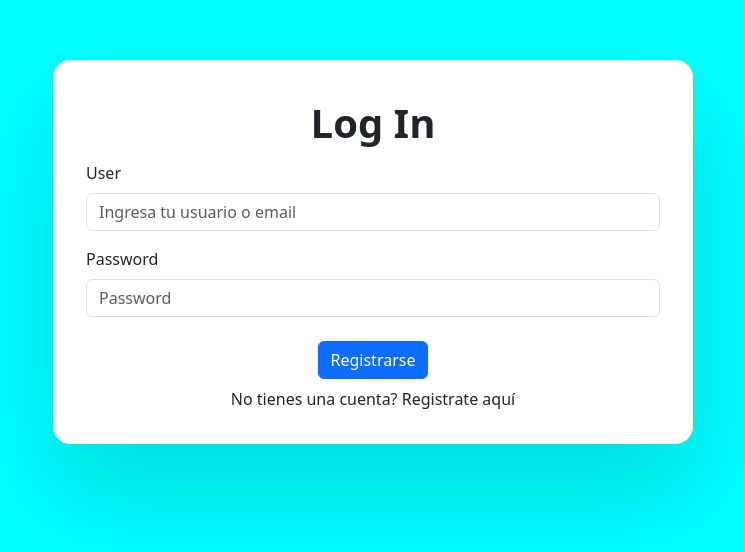
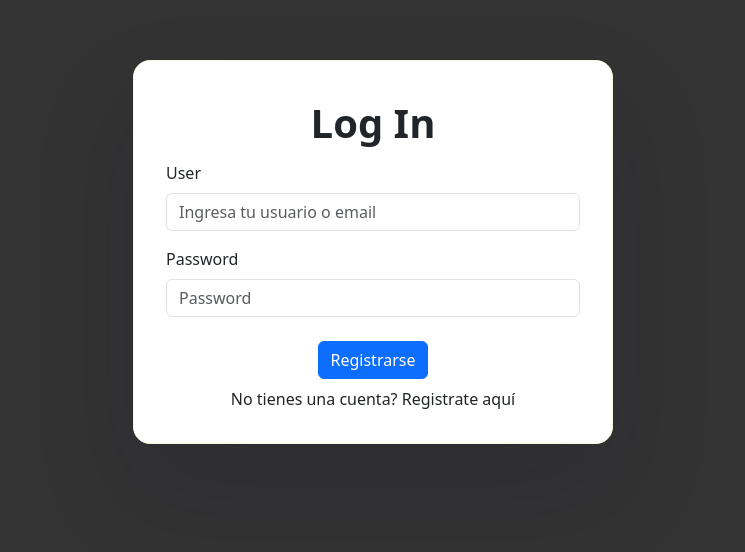
Before and after one commit to dVera17/libraryCampus, a React (Vite) app in the folder frontend/: page / in a window 1280 px wide. Shown: the part 148-700 px from the top of the page, without its empty margins (267-1012 px from the left). Built offline with nearby package versions, Linux system fonts and the light colour scheme.

Commit message:
feat: :lipstick: Se agregan estilos
Se agregan estilos

```diff
--- a/frontend/src/styles.css
+++ b/frontend/src/styles.css
@@ -5,7 +5,7 @@
 }
 
 .containerForm {
-    background-color: aqua;
+    background-color: #333;
     height: 100vh;
     width: 100vw;
     display: flex;
@@ -28,7 +28,7 @@
 }
 
 .formLogin {
-    width: 50%;
+    width: 30rem;
 }
 
 .formLogin .btn-info-login {
@@ -46,3 +46,8 @@
     width: 100%;
     text-align: center;
 }
+
+.main-nav-pages {
+    height: 5rem;
+    background-color: #333;
+}
```
